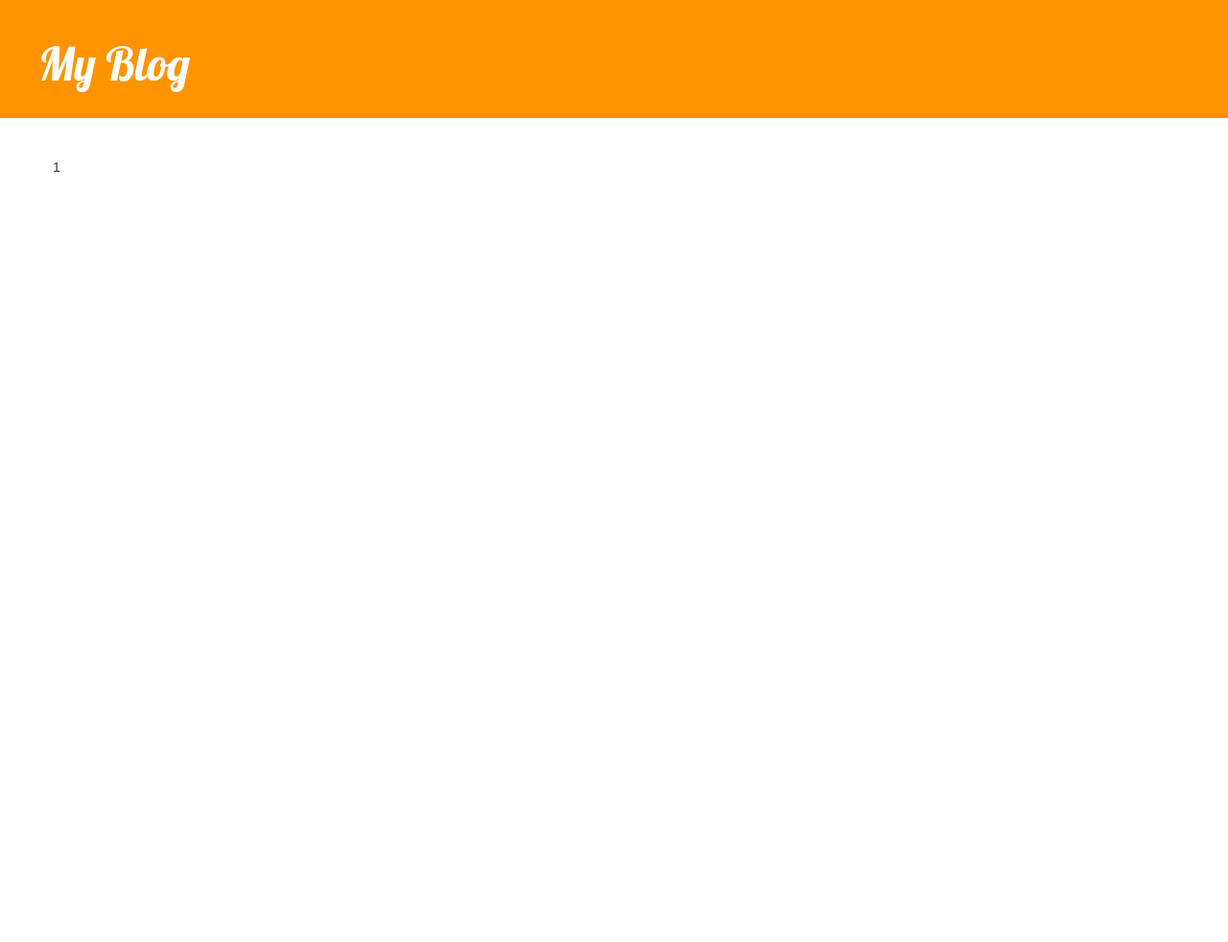
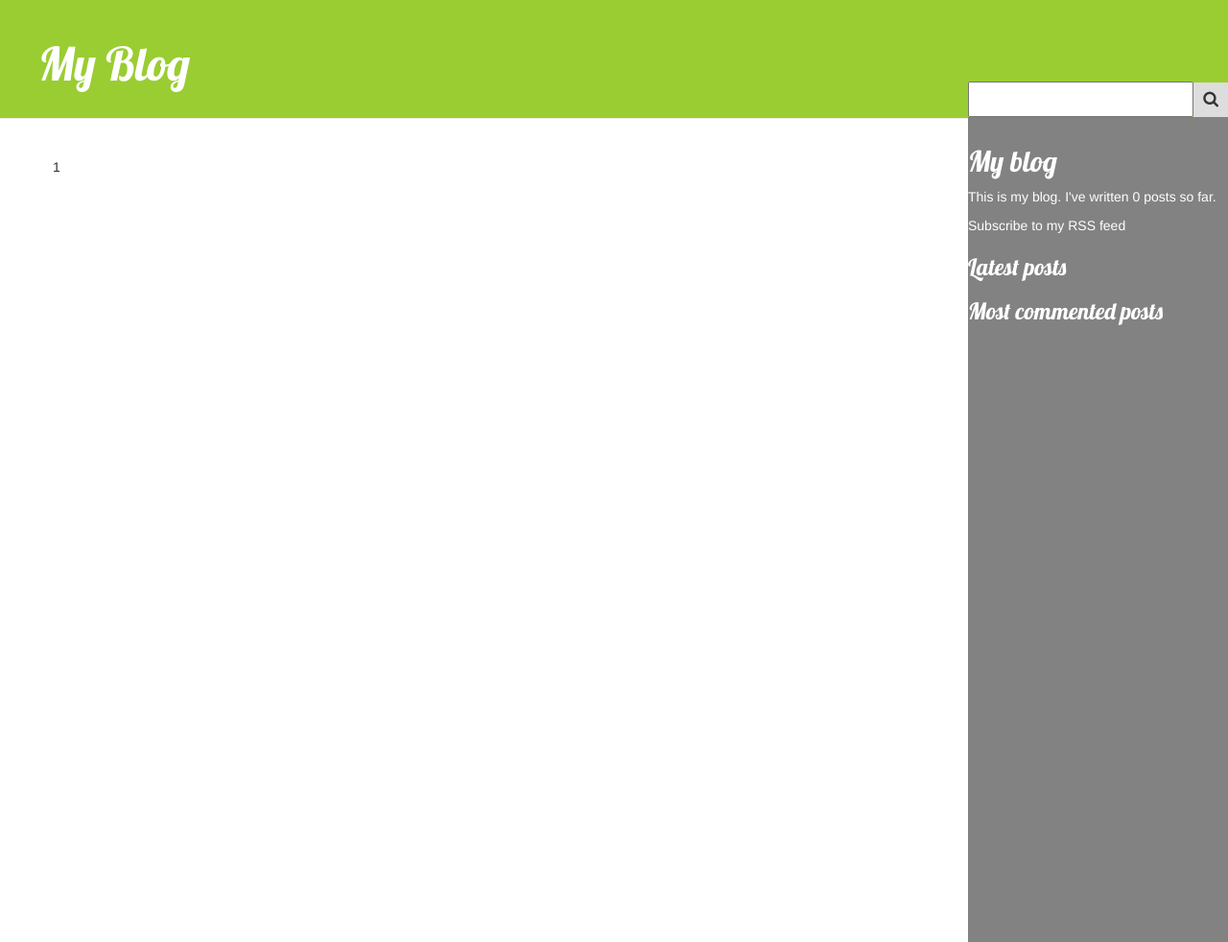
Before and after one commit to blogboter/my-first-blog, a Django app: page / in a window 1280 px wide. Shown: the whole page at 96% size. Run offline with Django 3.2, Linux system fonts and the light colour scheme; data that the repository does not hold is empty; some libraries are stand-ins or nearby versions.

Commit message:
search, comment system, rss feed

```diff
--- a/blog/static/css/blog.css
+++ b/blog/static/css/blog.css
@@ -1,5 +1,5 @@
 .page-header {
-    background-color: #ff9400;
+    background-color: #9ACD32;
     margin-top: 0;
     padding: 20px 20px 20px 40px;
 }
@@ -10,13 +10,17 @@
     text-decoration: none;
 }
 
+
 .content {
     margin-left: 40px;
 }
 
+
 h1, h2, h3, h4 {
     font-family: 'Lobster', cursive;
 }
+
+
 
 .date {
     color: #828282;
--- a/blog/templates/base.html
+++ b/blog/templates/base.html
@@ -1,12 +1,27 @@
+{% load blog_tags %}
 {% load staticfiles %}
+<!DOCTYPE html>
 <html>
+
     <head>
         <title>My blog</title>
         <link rel="stylesheet" href="//maxcdn.bootstrapcdn.com/bootstrap/3.2.0/css/bootstrap.min.css">
         <link rel="stylesheet" href="//maxcdn.bootstrapcdn.com/bootstrap/3.2.0/css/bootstrap-theme.min.css">
         <link href='//fonts.googleapis.com/css?family=Lobster&subset=latin,latin-ext' rel='stylesheet' type='text/css'>
+        <link rel="stylesheet" href="https://cdnjs.cloudflare.com/ajax/libs/font-awesome/4.7.0/css/font-awesome.min.css">
         <link rel="stylesheet" href="{% static 'css/blog.css' %}">
+
     </head>
+
+    <div class="search-container">
+    <form action="{% url "blog:search_form" %}" method="get">
+
+
+        <input type="text" name="query">
+       <button type="submit"><i class="fa fa-search"></i></button>
+    </form>
+    </div>
+
     <body>
     <div class="page-header">
         <h1><a href="/">My Blog</a></h1>
@@ -18,6 +33,72 @@
             {% endblock %}
             </div>
         </div>
-    </div>
+        </div>
+    <div class="sidenav">
+        <h2>My blog</h2>
+        <p>This is my blog. I've written {% total_posts %} posts so far.</p>
+        <p><a href="{% url "blog:post_feed" %}">Subscribe to my RSS feed</a></
+p>
+
+<h3>Latest posts</h3>
+{% show_latest_posts 3 %}
+
+<h3>Most commented posts</h3>
+{% get_most_commented_posts 3 as most_commented_posts %}
+<ul>
+{% for post in most_commented_posts %}
+<li>
+<a href="{{ post.get_absolute_url }}">{{ post.title }}</a>
+</li>
+{% endfor %}
+</ul>
+        </div>
+
 </body>
+ <style>
+.sidenav {
+    height: 100%;
+    width: 271px;
+    position: fixed;
+    z-index: 1;
+    top: 122px;
+    right: 0;
+    background-color: #828282;
+    color: #fff;
+    overflow-x: hidden;
+    padding-top: 10px;
+}
+.sidenav a {
+    color: #fff;
+
+
+
+}
+ .search-container {
+  float: right;
+}
+
+.search-container input[type=text] {
+  padding:8px;
+  margin-top: 85px;
+  font-size: 14px;
+  height: 37px;
+  width: 235px;
+}
+
+ .search-container button {
+  float: right;
+  padding: 6px 10px;
+  margin-top: 86px;
+  margin-right: 0px;
+  background: #ddd;
+  font-size: 17px;
+  border: none;
+  cursor: pointer;
+}
+
+ .search-container button:hover {
+  background: #ccc;
+}
+</style>
 </html>
--- /dev/null
+++ b/blog/templates/latest_posts.html
@@ -0,0 +1,8 @@
+<ul>
+{% for post in latest_posts %}
+<li>
+<a href="{{ post.get_absolute_url }}">{{ post.title }}</a>
+
+</li>
+{% endfor %}
+</ul>
--- a/blog/templates/my_filters.py
+++ /dev/null
@@ -1,2 +0,0 @@
-def times(number):
-    return range(number)
--- a/blog/templates/pagination.html
+++ b/blog/templates/pagination.html
@@ -2,7 +2,7 @@
 <span class="step-links">
 
 {% if page.has_previous %}
-<a href="?page={{ page.previous_page_number }}">Previous</a>
+<a href="?page={{ page.previous_page_number }}{% if request.GET.query %}&query={{request.GET.query}}{% endif %}">Previous</a>
 {% endif %}
 {% for i in num %}
 
@@ -15,14 +15,14 @@
 {{ break }}
 
 {% else %}
-<a id =0 href="?page={{forloop.counter}}">{{forloop.counter}}</a>
+<a id =0 href="?page={{forloop.counter}}{% if request.GET.query %}&query={{request.GET.query}}{% endif %}">{{forloop.counter}}</a>
 {% endif %}
 {%endfor%}
 
 
 
 {% if page.has_next %}
-<a href="?page={{ page.next_page_number }}">Next</a>
+<a href="?page={{ page.next_page_number }}{% if request.GET.query %}&query={{request.GET.query}}{% endif %}">Next</a>
 {% endif %}
 </span>
 </div>
--- a/blog/templates/post_detail.html
+++ b/blog/templates/post_detail.html
@@ -10,9 +10,9 @@
         </div>
 
         {% with comments.count as total_comments %}
-<h2>
+<h4>
 {{ total_comments }} comment{{ total_comments|pluralize }}
-</h2>
+</h4>
 {% endwith %}
 
 {% for comment in comments %}
--- /dev/null
+++ b/blog/templatetags/blog_tags.py
@@ -0,0 +1,19 @@
+from django import template
+from django.db.models import Count
+
+register=template.Library()
+
+from ..models import Post
+
+@register.simple_tag
+def total_posts():
+	return  Post.objects.count()
+
+@register.inclusion_tag('latest_posts.html')
+def show_latest_posts(count):
+	latest_posts=Post.objects.order_by('published_date')[:count]
+	return {'latest_posts':latest_posts}
+
+@register.simple_tag
+def get_most_commented_posts(count):
+	return Post.objects.annotate(total_comments=Count('comments')).order_by('-total_comments')[:count]
--- a/blog/urls.py
+++ b/blog/urls.py
@@ -1,9 +1,13 @@
 from . import views
 from django.urls import path, include
+from .feeds import LatestPostsFeed
+
 app_name='blog'
 urlpatterns = [
     path('', views.post_list, name='post_list'),
     path('<str:year>/<str:month>/<str:day>/<str:title>', views.post_detail, name='post_detail'),
     path('tag/<tag_slug>', views.post_list, name='post_list_by_tag'),
+    path('feed/', LatestPostsFeed(), name='post_feed'),
+    path('search/', views.search_form, name='search_form')
 
 ]
--- a/blog/views.py
+++ b/blog/views.py
@@ -67,3 +67,28 @@ def post_share(request, post_id):
 	else:
 		form=EmailPostForm()
 	return render(request, 'share.html',  {'post':post, 'form':form})
+
+
+def search_form(request, query=None):
+	object_list = Post.objects.filter(published_date__lte=timezone.now()).order_by('published_date')
+
+
+	if 'query' in request.GET:
+		cd=request.GET.get('query')
+
+
+		a=Post.objects.filter(text__icontains=cd)
+		b=Post.objects.filter(title__icontains=cd)
+		object_list=a|b
+		object_list=object_list.order_by('published_date')
+		n=object_list.count()
+		paginator=Paginator(object_list, 2)
+		page=request.GET.get('page', 1)
+	try:
+		posts = paginator.page(page)
+	except PageNotAnInteger:
+		posts = paginator.page(1)
+	except EmptyPage:
+		posts = paginator.page(paginator.num_pages)
+
+	return render(request, 'search.html', {'posts':posts, 'slug':cd, 'num':range(paginator.num_pages), 'n':n, 'page':page} )
--- a/blogproject/settings.py
+++ b/blogproject/settings.py
@@ -30,6 +30,8 @@ ALLOWED_HOSTS = []
 
 # Application definition
 
+
+
 INSTALLED_APPS = [
     #'blog.apps.BlogConfig',
     'django.contrib.admin',
@@ -40,6 +42,7 @@ INSTALLED_APPS = [
     'django.contrib.staticfiles',
 	'blog',
     'taggit',
+
 ]
 
 MIDDLEWARE = [
--- a/blogproject/urls.py
+++ b/blogproject/urls.py
@@ -16,7 +16,10 @@ Including another URLconf
 from django.contrib import admin
 from django.urls import path, include
 
+
+
+
 urlpatterns = [
     path('admin/', admin.site.urls),
-   path('', include('blog.urls'))
+   	path('', include('blog.urls')),
 ]
```
Also changed, not shown: blog/feeds.py (added, +17 -0 lines), blog/templates/search.html (added, +39 -0 lines), blog/forms.py (line endings or trailing spaces), blog/templatetags/__init__.py (added).
